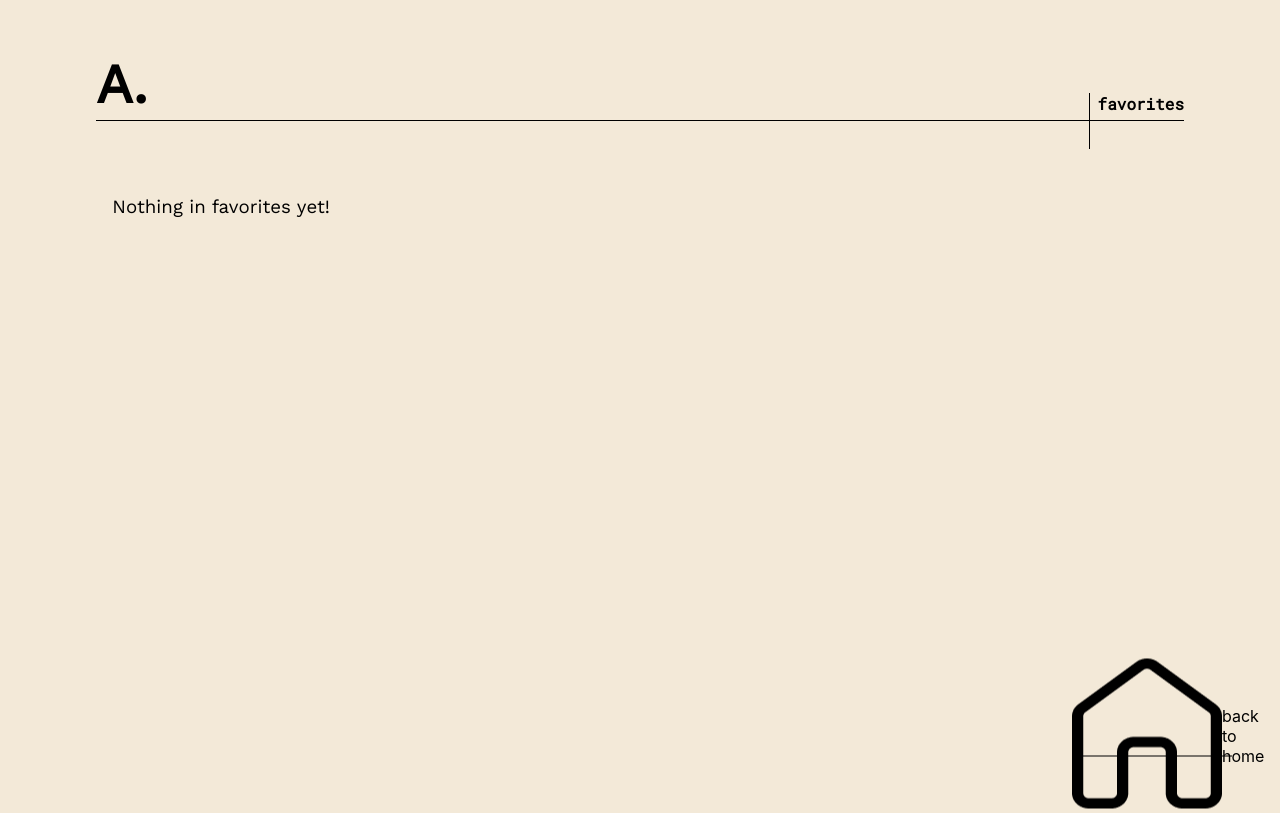
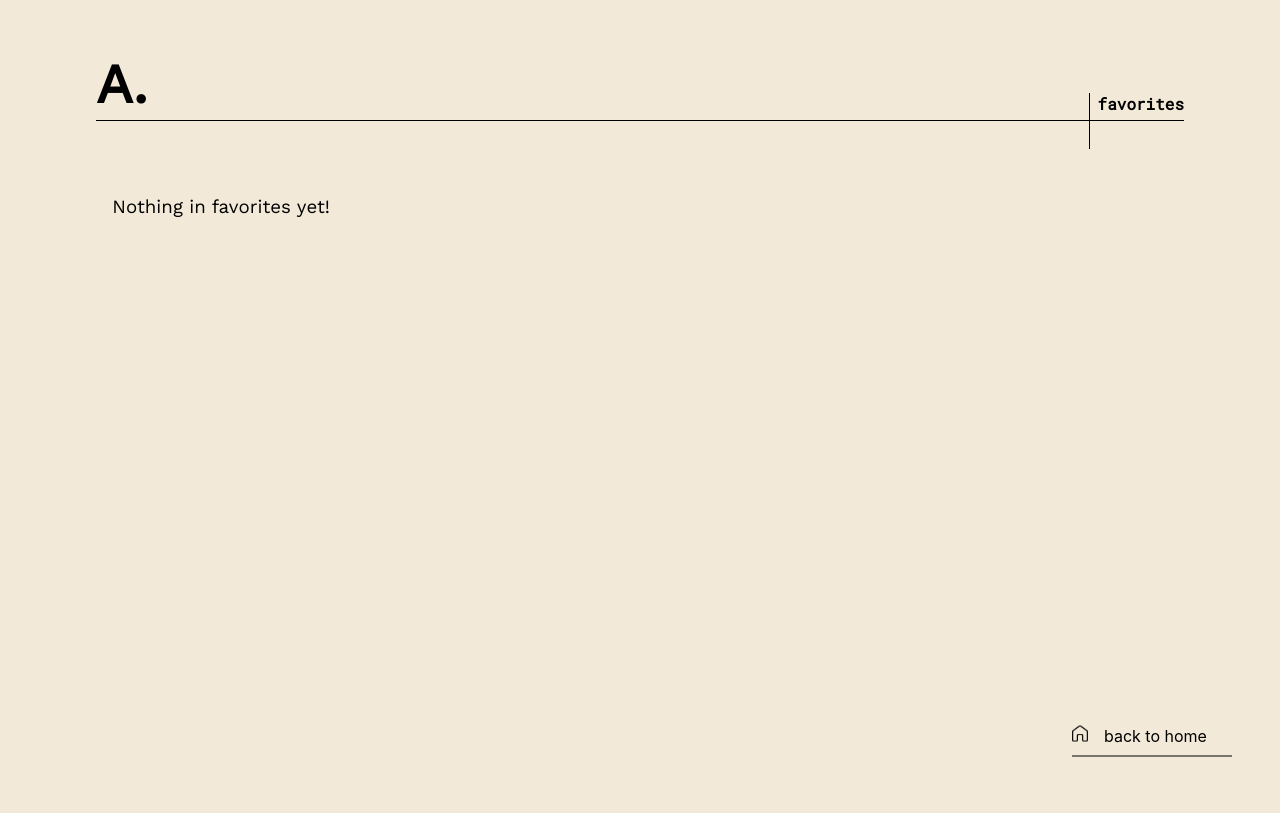
Before and after one commit to michannstoner/articulate, a React (Create React App) app: page /favorites in a window 1280 px wide. Built offline with nearby package versions, Linux system fonts and the light colour scheme.

Commit message:
Updated styling for elements

```diff
--- a/src/components/WordInfo/WordInfo.css
+++ b/src/components/WordInfo/WordInfo.css
@@ -8,7 +8,8 @@
   margin-top: 1em;
 }
 
-.heart-icon {
+.heart-icon,
+.home-icon {
   width: 1em;
   height: 1em;
   transition: all .2s ease-in-out;
@@ -33,7 +34,8 @@
   transform: translate(-50%, -50%);
 }
 
-.add-to-favorites {
+.add-to-favorites,
+.back-to-home {
   margin-left: 1em;
 }
 
```
